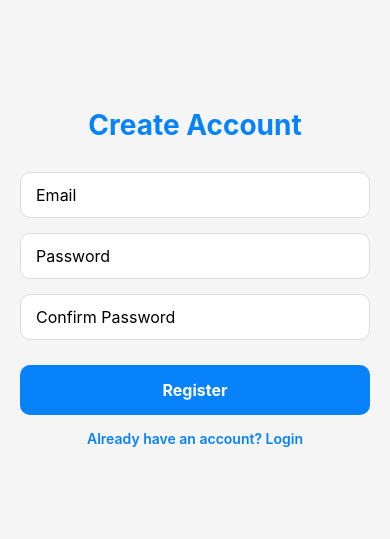
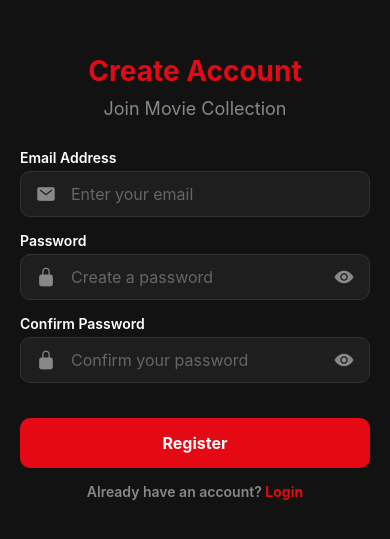
Before and after one commit to faizehkurratulaini/MovieDiscovery, a React Native app: screen /Register in a window 390 px wide. Shown: the part 145-684 px from the top of the page. Built offline with nearby package versions, Linux system fonts and the light colour scheme.

Commit message:
menyeselaraskan tema setiap screen

```diff
--- a/App.js
+++ b/App.js
@@ -33,30 +33,23 @@ function TabNavigator() {
 
           return <Ionicons name={iconName} size={size} color={color} />;
         },
-        tabBarActiveTintColor: "#0782F9",
-        tabBarInactiveTintColor: "gray",
+        tabBarStyle: {
+          backgroundColor: "#1E1E1E",
+          borderTopWidth: 0,
+          elevation: 0,
+          height: 60,
+        },
+        tabBarActiveTintColor: "#E50914", // Netflix red for active
+        tabBarInactiveTintColor: "#666", // Muted gray for inactive
+        tabBarShowLabel: false, // Hide text labels
+        headerShown: false,
+        tabBarHideOnKeyboard: true, // Hide tab bar when keyboard is open
       })}
     >
-      <Tab.Screen
-        name="Home"
-        component={HomeScreen}
-        options={{ headerShown: false }}
-      />
-      <Tab.Screen
-        name="Search"
-        component={SearchScreen}
-        options={{ headerShown: false }}
-      />
-      <Tab.Screen
-        name="Favorites"
-        component={FavoritScreen}
-        options={{ headerShown: false }}
-      />
-      <Tab.Screen
-        name="Profile"
-        component={ProfileScreen}
-        options={{ headerShown: false }}
-      />
+      <Tab.Screen name="Home" component={HomeScreen} />
+      <Tab.Screen name="Search" component={SearchScreen} />
+      <Tab.Screen name="Favorites" component={FavoritScreen} />
+      <Tab.Screen name="Profile" component={ProfileScreen} />
     </Tab.Navigator>
   );
 }
@@ -64,7 +57,12 @@ function TabNavigator() {
 export default function App() {
   return (
     <NavigationContainer>
-      <Stack.Navigator initialRouteName="Login">
+      <Stack.Navigator
+        initialRouteName="Login"
+        screenOptions={{
+          contentStyle: { backgroundColor: "#121212" }, // Dark background for all screens
+        }}
+      >
         <Stack.Screen
           name="Login"
           component={LoginScreen}
@@ -83,7 +81,16 @@ export default function App() {
         <Stack.Screen
           name="MovieDetail"
           component={MovieDetailScreen}
-          options={{ title: "Movie Details" }}
+          options={{
+            title: "Movie Details",
+            headerStyle: {
+              backgroundColor: "#1E1E1E",
+            },
+            headerTintColor: "#fff",
+            headerTitleStyle: {
+              fontWeight: "bold",
+            },
+          }}
         />
       </Stack.Navigator>
     </NavigationContainer>
--- a/Screens/LoginScreen.js
+++ b/Screens/LoginScreen.js
@@ -1,4 +1,3 @@
-// screens/LoginScreen.js
 import React, { useState } from "react";
 import {
   StyleSheet,
@@ -10,6 +9,7 @@ import {
   Platform,
   ActivityIndicator,
 } from "react-native";
+import { Ionicons } from "@expo/vector-icons";
 import { signInWithEmailAndPassword } from "firebase/auth";
 import { auth } from "../config/firebase";
 
@@ -17,6 +17,7 @@ export default function LoginScreen({ navigation }) {
   const [email, setEmail] = useState("");
   const [password, setPassword] = useState("");
   const [loading, setLoading] = useState(false);
+  const [showPassword, setShowPassword] = useState(false);
 
   const handleLogin = async () => {
     if (!email || !password) {
@@ -60,8 +61,16 @@ export default function LoginScreen({ navigation }) {
       <View style={styles.form}>
         <View style={styles.inputWrapper}>
           <Text style={styles.inputLabel}>Email Address</Text>
+          <View style={styles.inputContainer}>
+            <Ionicons
+              name="mail"
+              size={20}
+              color="#888"
+              style={styles.inputIcon}
+            />
             <TextInput
               placeholder="Enter your email"
+              placeholderTextColor="#666"
               value={email}
               onChangeText={setEmail}
               style={styles.input}
@@ -70,17 +79,37 @@ export default function LoginScreen({ navigation }) {
               editable={!loading}
             />
           </View>
+        </View>
 
         <View style={styles.inputWrapper}>
           <Text style={styles.inputLabel}>Password</Text>
+          <View style={styles.inputContainer}>
+            <Ionicons
+              name="lock-closed"
+              size={20}
+              color="#888"
+              style={styles.inputIcon}
+            />
             <TextInput
               placeholder="Enter your password"
+              placeholderTextColor="#666"
               value={password}
               onChangeText={setPassword}
               style={styles.input}
-            secureTextEntry
+              secureTextEntry={!showPassword}
               editable={!loading}
             />
+            <TouchableOpacity
+              onPress={() => setShowPassword(!showPassword)}
+              style={styles.passwordToggle}
+            >
+              <Ionicons
+                name={showPassword ? "eye-off" : "eye"}
+                size={20}
+                color="#888"
+              />
+            </TouchableOpacity>
+          </View>
         </View>
 
         <TouchableOpacity
@@ -101,7 +130,8 @@ export default function LoginScreen({ navigation }) {
           disabled={loading}
         >
           <Text style={styles.registerLinkText}>
-            Don't have an account? Register
+            Don't have an account?{" "}
+            <Text style={styles.registerLinkHighlight}>Register</Text>
           </Text>
         </TouchableOpacity>
       </View>
@@ -113,7 +143,7 @@ const styles = StyleSheet.create({
   container: {
     flex: 1,
     justifyContent: "center",
-    backgroundColor: "#f5f5f5",
+    backgroundColor: "#121212",
     padding: 20,
   },
   header: {
@@ -123,12 +153,12 @@ const styles = StyleSheet.create({
   title: {
     fontSize: 28,
     fontWeight: "bold",
-    color: "#0782F9",
+    color: "#E50914", // Netflix red
     marginBottom: 10,
   },
   subtitle: {
     fontSize: 18,
-    color: "#666",
+    color: "#888",
   },
   form: {
     width: "100%",
@@ -139,27 +169,39 @@ const styles = StyleSheet.create({
   inputLabel: {
     fontSize: 14,
     fontWeight: "600",
-    color: "#333",
+    color: "white",
     marginBottom: 5,
   },
+  inputContainer: {
+    flexDirection: "row",
+    alignItems: "center",
+    backgroundColor: "#1E1E1E",
+    borderRadius: 10,
+    borderWidth: 1,
+    borderColor: "#333",
+  },
+  inputIcon: {
+    paddingLeft: 15,
+  },
   input: {
-    backgroundColor: "white",
+    flex: 1,
+    color: "white",
     paddingHorizontal: 15,
     paddingVertical: 12,
-    borderRadius: 10,
-    borderWidth: 1,
-    borderColor: "#ddd",
     fontSize: 16,
   },
+  passwordToggle: {
+    paddingRight: 15,
+  },
   button: {
-    backgroundColor: "#0782F9",
+    backgroundColor: "#E50914", // Netflix red
     padding: 15,
     borderRadius: 10,
     alignItems: "center",
     marginTop: 20,
   },
   buttonDisabled: {
-    backgroundColor: "#7fb5e6",
+    backgroundColor: "rgba(229, 9, 20, 0.5)", // Disabled red
   },
   buttonText: {
     color: "white",
@@ -171,8 +213,12 @@ const styles = StyleSheet.create({
     alignItems: "center",
   },
   registerLinkText: {
-    color: "#0782F9",
+    color: "#888",
     fontSize: 14,
     fontWeight: "600",
   },
+  registerLinkHighlight: {
+    color: "#E50914",
+    fontWeight: "bold",
+  },
 });
--- a/Screens/ProfileScreen.js
+++ b/Screens/ProfileScreen.js
@@ -1,6 +1,7 @@
 // screens/ProfileScreen.js
 import React from "react";
 import { StyleSheet, View, Text, TouchableOpacity, Alert } from "react-native";
+import { Ionicons } from "@expo/vector-icons";
 import { signOut } from "firebase/auth";
 import { auth, db } from "../config/firebase";
 
@@ -29,12 +30,24 @@ export default function ProfileScreen({ navigation }) {
 
   return (
     <View style={styles.container}>
+      <View style={styles.profileHeader}>
+        <View style={styles.avatarContainer}>
+          <Ionicons name="person-circle" size={100} color="#666" />
+        </View>
         <Text style={styles.emailText}>{auth.currentUser?.email}</Text>
+      </View>
 
+      <View style={styles.buttonContainer}>
         <TouchableOpacity
           style={styles.button}
           onPress={() => navigation.navigate("Favorites")}
         >
+          <Ionicons
+            name="heart"
+            size={20}
+            color="white"
+            style={styles.buttonIcon}
+          />
           <Text style={styles.buttonText}>My Favorites</Text>
         </TouchableOpacity>
 
@@ -42,10 +55,17 @@ export default function ProfileScreen({ navigation }) {
           style={[styles.button, styles.signOutButton]}
           onPress={handleSignOut}
         >
+          <Ionicons
+            name="log-out"
+            size={20}
+            color="#E50914"
+            style={styles.buttonIcon}
+          />
           <Text style={[styles.buttonText, styles.signOutButtonText]}>
             Sign Out
           </Text>
         </TouchableOpacity>
+      </View>
     </View>
   );
 }
@@ -53,35 +73,55 @@ export default function ProfileScreen({ navigation }) {
 const styles = StyleSheet.create({
   container: {
     flex: 1,
+    backgroundColor: "#121212",
     justifyContent: "center",
     alignItems: "center",
-    backgroundColor: "#f5f5f5",
     padding: 20,
+  },
+  profileHeader: {
+    alignItems: "center",
+    marginBottom: 40,
+  },
+  avatarContainer: {
+    backgroundColor: "#1E1E1E",
+    borderRadius: 75,
+    marginBottom: 20,
   },
   emailText: {
     fontSize: 18,
-    marginBottom: 30,
+    color: "white",
+    marginTop: 10,
+  },
+  buttonContainer: {
+    width: "100%",
+    paddingHorizontal: 20,
   },
   button: {
-    backgroundColor: "#0782F9",
+    backgroundColor: "#E50914",
     width: "100%",
     padding: 15,
     borderRadius: 10,
+    flexDirection: "row",
     alignItems: "center",
-    marginBottom: 10,
+    justifyContent: "center",
+    marginBottom: 15,
   },
   buttonText: {
     color: "white",
     fontWeight: "bold",
     fontSize: 16,
+    marginLeft: 10,
+  },
+  buttonIcon: {
+    marginRight: 10,
   },
   signOutButton: {
-    backgroundColor: "white",
-    borderColor: "#ff0000",
+    backgroundColor: "transparent",
+    borderColor: "#E50914",
     borderWidth: 2,
-    marginTop: 20,
+    marginTop: 10,
   },
   signOutButtonText: {
-    color: "#ff0000",
+    color: "#E50914",
   },
 });
--- a/Screens/RegisterScreen.js
+++ b/Screens/RegisterScreen.js
@@ -1,4 +1,3 @@
-// screens/RegisterScreen.js
 import React, { useState } from "react";
 import {
   StyleSheet,
@@ -10,7 +9,9 @@ import {
   Platform,
   ActivityIndicator,
   SafeAreaView,
+  ScrollView,
 } from "react-native";
+import { Ionicons } from "@expo/vector-icons";
 import { createUserWithEmailAndPassword } from "firebase/auth";
 import { auth } from "../config/firebase";
 
@@ -20,6 +21,8 @@ export default function RegisterScreen({ navigation }) {
   const [confirmPassword, setConfirmPassword] = useState("");
   const [loading, setLoading] = useState(false);
   const [errors, setErrors] = useState({});
+  const [showPassword, setShowPassword] = useState(false);
+  const [showConfirmPassword, setShowConfirmPassword] = useState(false);
 
   const validateForm = () => {
     const newErrors = {};
@@ -74,18 +77,32 @@ export default function RegisterScreen({ navigation }) {
 
   return (
     <SafeAreaView style={styles.container}>
+      <ScrollView
+        contentContainerStyle={styles.scrollContainer}
+        keyboardShouldPersistTaps="handled"
+      >
         <KeyboardAvoidingView
-        behavior={Platform.OS === "ios" ? "padding" : undefined}
+          behavior={Platform.OS === "ios" ? "padding" : "height"}
           style={styles.keyboardView}
         >
           <View style={styles.header}>
             <Text style={styles.title}>Create Account</Text>
+            <Text style={styles.subtitle}>Join Movie Collection</Text>
           </View>
 
           <View style={styles.form}>
             <View style={styles.inputWrapper}>
+              <Text style={styles.inputLabel}>Email Address</Text>
+              <View style={styles.inputContainer}>
+                <Ionicons
+                  name="mail"
+                  size={20}
+                  color="#888"
+                  style={styles.inputIcon}
+                />
                 <TextInput
-              placeholder="Email"
+                  placeholder="Enter your email"
+                  placeholderTextColor="#666"
                   value={email}
                   onChangeText={(text) => {
                     setEmail(text);
@@ -96,31 +113,61 @@ export default function RegisterScreen({ navigation }) {
                   keyboardType="email-address"
                   editable={!loading}
                 />
+              </View>
               {errors.email && (
                 <Text style={styles.errorText}>{errors.email}</Text>
               )}
             </View>
 
             <View style={styles.inputWrapper}>
+              <Text style={styles.inputLabel}>Password</Text>
+              <View style={styles.inputContainer}>
+                <Ionicons
+                  name="lock-closed"
+                  size={20}
+                  color="#888"
+                  style={styles.inputIcon}
+                />
                 <TextInput
-              placeholder="Password"
+                  placeholder="Create a password"
+                  placeholderTextColor="#666"
                   value={password}
                   onChangeText={(text) => {
                     setPassword(text);
                     setErrors({ ...errors, password: null });
                   }}
                   style={[styles.input, errors.password && styles.inputError]}
-              secureTextEntry
+                  secureTextEntry={!showPassword}
                   editable={!loading}
                 />
+                <TouchableOpacity
+                  onPress={() => setShowPassword(!showPassword)}
+                  style={styles.passwordToggle}
+                >
+                  <Ionicons
+                    name={showPassword ? "eye-off" : "eye"}
+                    size={20}
+                    color="#888"
+                  />
+                </TouchableOpacity>
+              </View>
               {errors.password && (
                 <Text style={styles.errorText}>{errors.password}</Text>
               )}
             </View>
 
             <View style={styles.inputWrapper}>
+              <Text style={styles.inputLabel}>Confirm Password</Text>
+              <View style={styles.inputContainer}>
+                <Ionicons
+                  name="lock-closed"
+                  size={20}
+                  color="#888"
+                  style={styles.inputIcon}
+                />
                 <TextInput
-              placeholder="Confirm Password"
+                  placeholder="Confirm your password"
+                  placeholderTextColor="#666"
                   value={confirmPassword}
                   onChangeText={(text) => {
                     setConfirmPassword(text);
@@ -130,9 +177,20 @@ export default function RegisterScreen({ navigation }) {
                     styles.input,
                     errors.confirmPassword && styles.inputError,
                   ]}
-              secureTextEntry
+                  secureTextEntry={!showConfirmPassword}
                   editable={!loading}
                 />
+                <TouchableOpacity
+                  onPress={() => setShowConfirmPassword(!showConfirmPassword)}
+                  style={styles.passwordToggle}
+                >
+                  <Ionicons
+                    name={showConfirmPassword ? "eye-off" : "eye"}
+                    size={20}
+                    color="#888"
+                  />
+                </TouchableOpacity>
+              </View>
               {errors.confirmPassword && (
                 <Text style={styles.errorText}>{errors.confirmPassword}</Text>
               )}
@@ -156,11 +214,13 @@ export default function RegisterScreen({ navigation }) {
               disabled={loading}
             >
               <Text style={styles.loginLinkText}>
-              Already have an account? Login
+                Already have an account?{" "}
+                <Text style={styles.registerLinkHighlight}>Login</Text>
               </Text>
             </TouchableOpacity>
           </View>
         </KeyboardAvoidingView>
+      </ScrollView>
     </SafeAreaView>
   );
 }
@@ -168,7 +228,11 @@ export default function RegisterScreen({ navigation }) {
 const styles = StyleSheet.create({
   container: {
     flex: 1,
-    backgroundColor: "#f5f5f5",
+    backgroundColor: "#121212",
+  },
+  scrollContainer: {
+    flexGrow: 1,
+    justifyContent: "center",
   },
   keyboardView: {
     flex: 1,
@@ -182,7 +246,12 @@ const styles = StyleSheet.create({
   title: {
     fontSize: 28,
     fontWeight: "bold",
-    color: "#0782F9",
+    color: "#E50914", // Netflix red
+    marginBottom: 10,
+  },
+  subtitle: {
+    fontSize: 18,
+    color: "#888",
   },
   form: {
     width: "100%",
@@ -190,33 +259,51 @@ const styles = StyleSheet.create({
   inputWrapper: {
     marginBottom: 15,
   },
+  inputLabel: {
+    fontSize: 14,
+    fontWeight: "600",
+    color: "white",
+    marginBottom: 5,
+  },
+  inputContainer: {
+    flexDirection: "row",
+    alignItems: "center",
+    backgroundColor: "#1E1E1E",
+    borderRadius: 10,
+    borderWidth: 1,
+    borderColor: "#333",
+  },
+  inputIcon: {
+    paddingLeft: 15,
+  },
   input: {
-    backgroundColor: "white",
+    flex: 1,
+    color: "white",
     paddingHorizontal: 15,
     paddingVertical: 12,
-    borderRadius: 10,
-    borderWidth: 1,
-    borderColor: "#ddd",
     fontSize: 16,
   },
   inputError: {
-    borderColor: "#ff0000",
+    borderColor: "#E50914",
   },
   errorText: {
-    color: "#ff0000",
+    color: "#E50914",
     fontSize: 12,
     marginTop: 5,
     marginLeft: 5,
   },
+  passwordToggle: {
+    paddingRight: 15,
+  },
   button: {
-    backgroundColor: "#0782F9",
+    backgroundColor: "#E50914", // Netflix red
     padding: 15,
     borderRadius: 10,
     alignItems: "center",
-    marginTop: 10,
+    marginTop: 20,
   },
   buttonDisabled: {
-    backgroundColor: "#7fb5e6",
+    backgroundColor: "rgba(229, 9, 20, 0.5)", // Disabled red
   },
   buttonText: {
     color: "white",
@@ -228,8 +315,12 @@ const styles = StyleSheet.create({
     alignItems: "center",
   },
   loginLinkText: {
-    color: "#0782F9",
+    color: "#888",
     fontSize: 14,
     fontWeight: "600",
   },
+  registerLinkHighlight: {
+    color: "#E50914",
+    fontWeight: "bold",
+  },
 });
```
Lines whose indentation alone changed are shown as unchanged.
